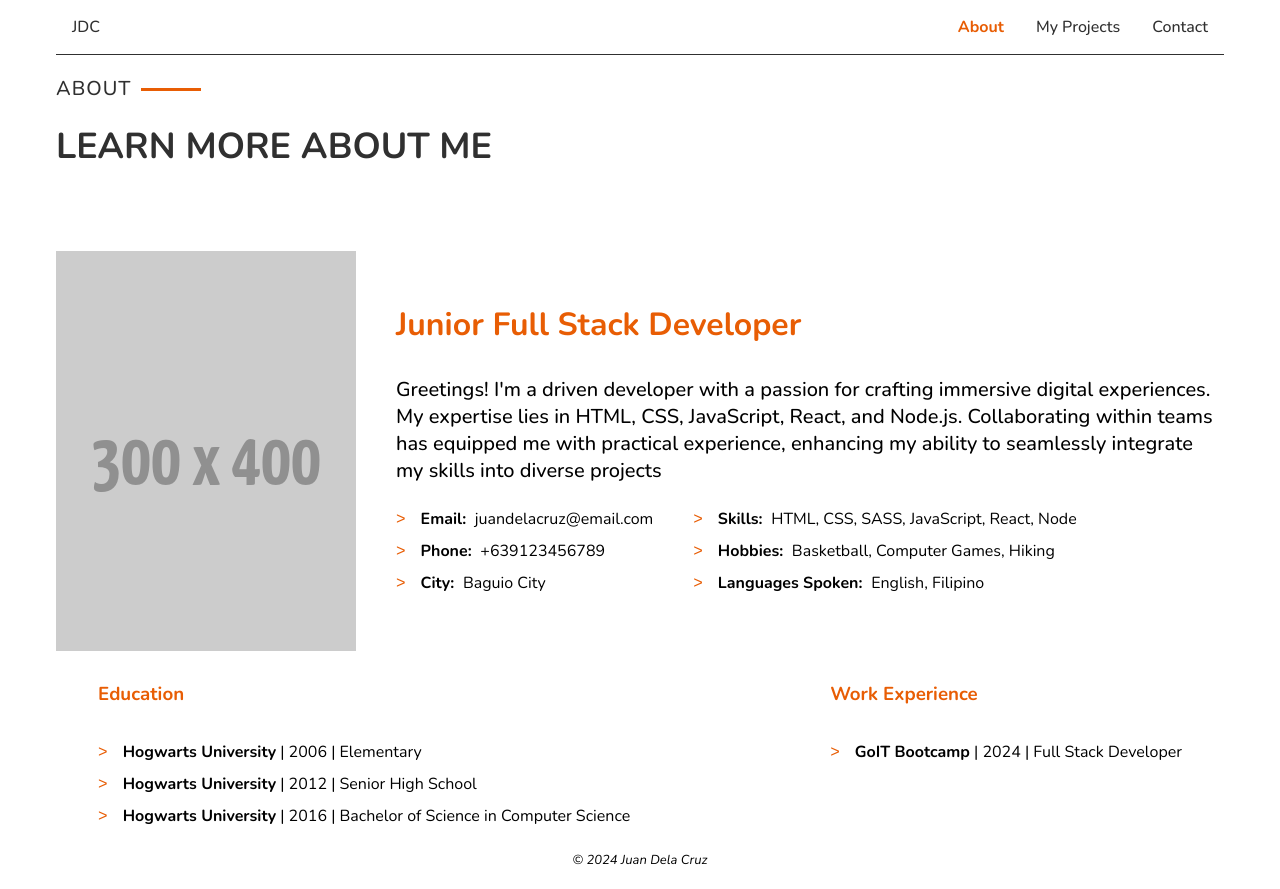
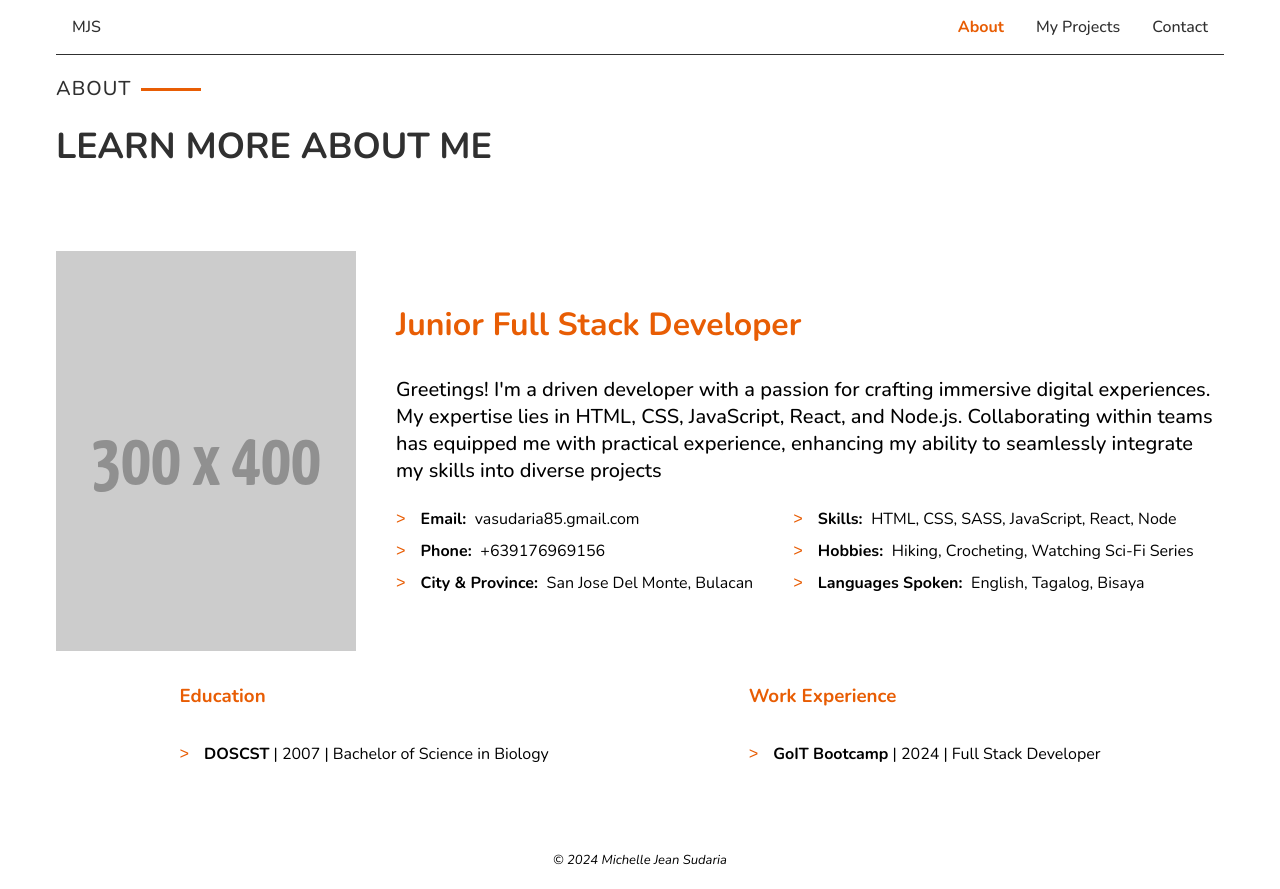
Before and after one commit to Michelle0805/michellesudaria-portfolio, a React (Vite) app: page /about in a window 1280 px wide. Built offline with nearby package versions, Linux system fonts and the light colour scheme.

Commit message:
Detail infos changed

```diff
--- a/src/components/Logo/Logo.jsx
+++ b/src/components/Logo/Logo.jsx
@@ -9,7 +9,7 @@ export const Logo = () => {
         end
         className={({ isActive }) => (isActive ? css.linkActive : css.link)}
       >
-        JDC
+        MJS
       </NavLink>
     </div>
   );
--- a/src/data/about.js
+++ b/src/data/about.js
@@ -8,17 +8,17 @@ export const aboutList1 = [
   {
     id: 1,
     description: 'Email',
-    value: 'juandelacruz@email.com',
+    value: 'vasudaria85.gmail.com',
   },
   {
     id: 2,
     description: 'Phone',
-    value: '+639123456789',
+    value: '+639176969156',
   },
   {
     id: 3,
-    description: 'City',
-    value: 'Baguio City',
+    description: 'City & Province',
+    value: 'San Jose Del Monte, Bulacan',
   },
 ];
 
@@ -31,33 +31,22 @@ export const aboutList2 = [
   {
     id: 2,
     description: 'Hobbies',
-    value: 'Basketball, Computer Games, Hiking',
+    value: 'Hiking, Crocheting, Watching Sci-Fi Series',
   },
   {
     id: 3,
     description: 'Languages Spoken',
-    value: 'English, Filipino',
+    value: 'English, Tagalog, Bisaya',
   },
 ];
 
 export const aboutList3 = [
+
   {
     id: 1,
-    school: 'Hogwarts University',
-    year: '2006',
-    course: 'Elementary',
-  },
-  {
-    id: 2,
-    school: 'Hogwarts University',
-    year: '2012',
-    course: 'Senior High School',
-  },
-  {
-    id: 3,
-    school: 'Hogwarts University',
-    year: '2016',
-    course: 'Bachelor of Science in Computer Science',
+    school: 'DOSCST',
+    year: '2007',
+    course: 'Bachelor of Science in Biology',
   },
 ];
 export const aboutList4 = [
--- a/src/data/contact.jsx
+++ b/src/data/contact.jsx
@@ -13,9 +13,9 @@ export const contactInfo = [
           color: '#000000',
           fontSize: '20px',
         }}
-        href="tel:+639123456789"
+        href="tel:+639176969156"
       >
-        + 639123456789
+        + 639176969156
       </a>
     ),
   },
--- a/src/data/footer.js
+++ b/src/data/footer.js
@@ -1,3 +1,3 @@
 export const footerDetails = {
-  name: 'Juan Dela Cruz',
+  name: 'Michelle Jean Sudaria',
 };
--- a/src/data/home.js
+++ b/src/data/home.js
@@ -1,5 +1,5 @@
 export const homeDetails = {
-  name: 'Juan Dela Cruz',
+  name: 'Michelle Jean Sudaria',
   position: 'Junior Full Stack Developer',
   country: 'Philippines',
 };
--- a/src/data/project.js
+++ b/src/data/project.js
@@ -14,54 +14,54 @@ export const projects = [
     id: 1,
     src: project1,
     name: 'Web Studio',
-    href: 'https://marventures.github.io/goit-markup-hw-07/',
+    href: 'https://michelle0805.github.io/goit-markup-hw-07/',
   },
   {
     id: 2,
     src: project2,
     name: 'Image Gallery',
-    href: 'https://marventures.github.io/goit-js-hw-07/',
+    href: 'https://michelle0805.github.io/goit-js-hw-07/',
   },
   {
     id: 3,
     src: project3,
-    name: 'Color Switcher',
-    href: 'https://github.com/marventures/goit-js-hw-09',
+    name: 'Video Player and Feedback Form',
+    href: 'https://michelle0805.github.io/goit-js-hw-08//',
   },
   {
     id: 4,
     src: project4,
     name: 'Color Switcher',
-    href: 'https://github.com/marventures/goit-js-hw-09',
+    href: 'https://michelle0805.github.io/goit-js-hw-09/',
   },
   {
     id: 5,
     src: project5,
     name: 'Cat Project',
-    href: 'https://github.com/marventures/goit-js-hw-10',
+    href: 'https://michelle0805.github.io/goit-js-hw-10/',
   },
   {
     id: 6,
     src: project6,
     name: 'Image Search',
-    href: 'https://github.com/marventures/goit-js-hw-11',
+    href: 'https://michelle0805.github.io/goit-js-hw-11/',
   },
   {
     id: 7,
     src: project7,
     name: 'Image Finder',
-    href: 'https://marventures.github.io/goit-react-hw-04-images/',
+    href: 'https://michelle0805.github.io/goit-react-hw-04-images/',
   },
   {
     id: 8,
     src: project8,
     name: 'Movie Search',
-    href: 'https://marventures.github.io/goit-react-hw-05-movies/',
+    href: 'https://michelle0805.github.io/goit-react-hw-05-movies/',
   },
   {
     id: 9,
     src: project9,
     name: 'Phonebook',
-    href: 'https://marventures.github.io/goit-react-hw-08-phonebook/',
+    href: 'https://michelle0805.github.io/goit-react-hw-08-phonebook/',
   },
 ];
```
